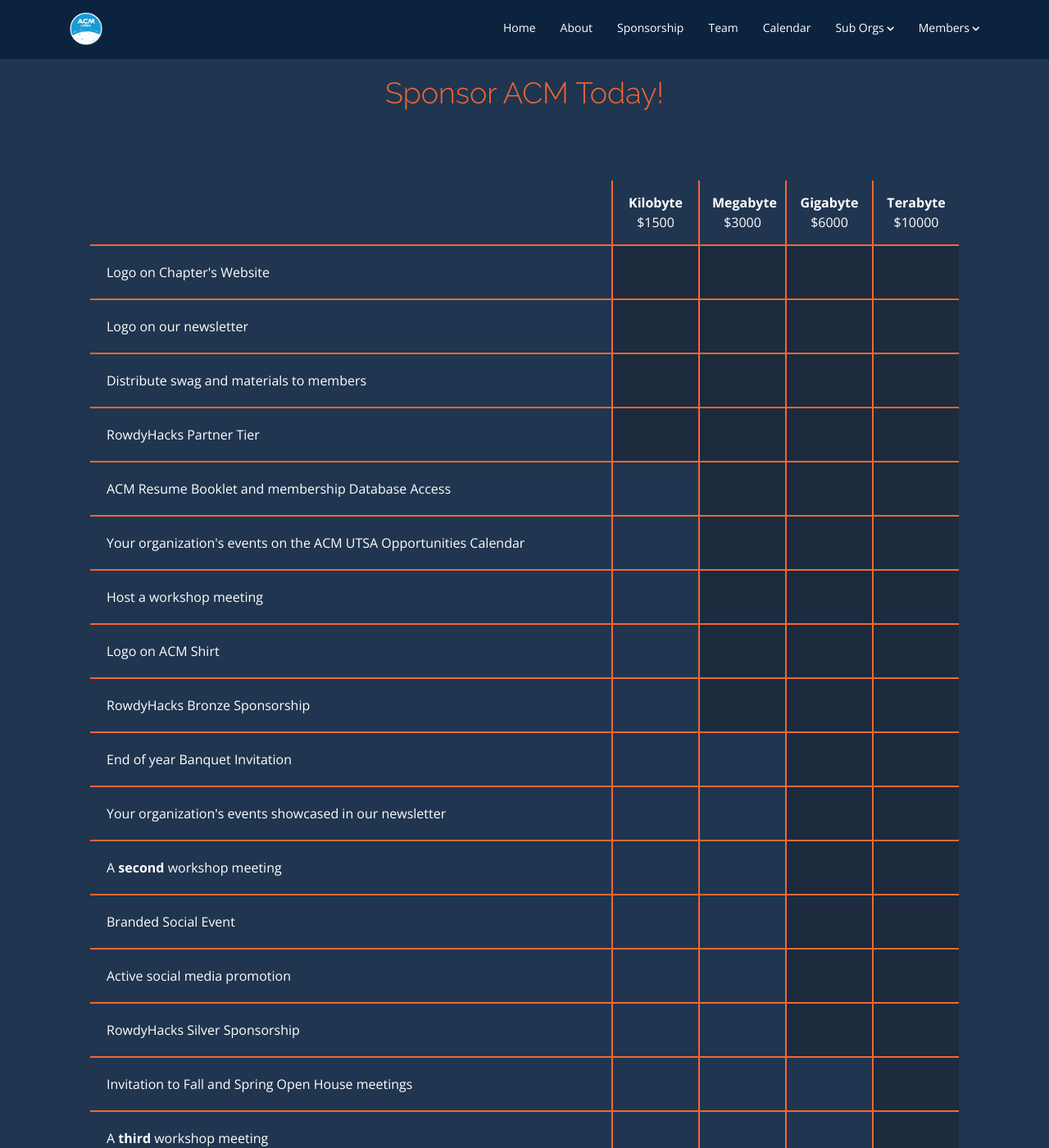
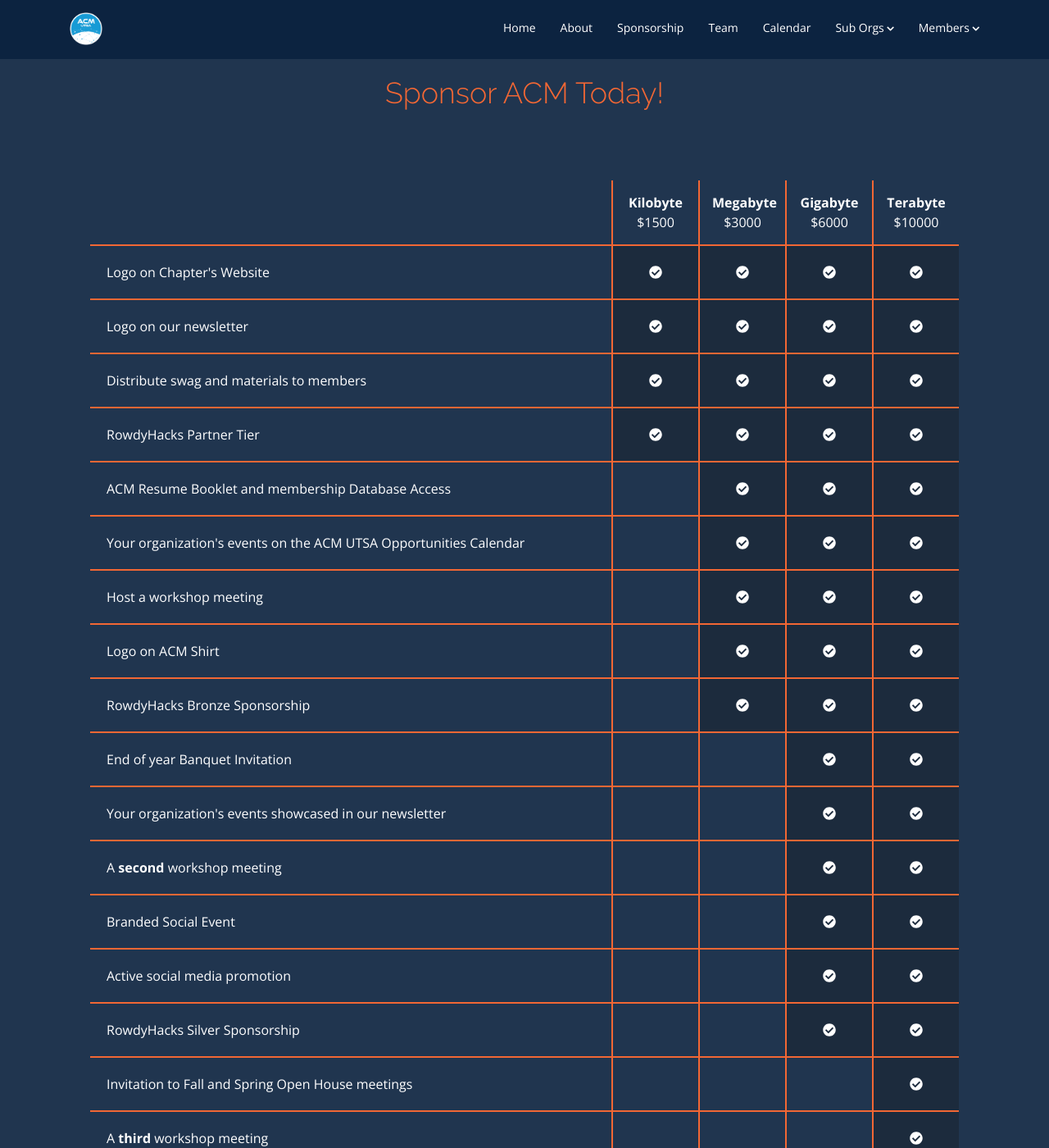
Before and after one commit to acmutsa/acmutsa.github.io, a Jekyll site: the page built from sponsorship.html, in a window 1280 px wide and 1400 px high. Shown: the whole window at 82% size. Built offline with Jekyll 4.4.1, drawn with Linux system fonts in a browser that asks for light colours; nearby versions of some CDN libraries.

Commit message:
Updated sponsorship perks styling

```diff
--- a/_includes/sponsor_perks_section.html
+++ b/_includes/sponsor_perks_section.html
@@ -12,111 +12,111 @@
 
     <!-- Statement + perk sections Section -->
     <div class="statement">Logo on Chapter's Website</div>
-    <div class="perk"></div>
-    <div class="perk"></div>
-    <div class="perk"></div>
-    <div class="perk"></div>
+    <div class="perk"><i class="fa fa-check-circle" aria-hidden="true"></i></div>
+    <div class="perk"><i class="fa fa-check-circle" aria-hidden="true"></i></div>
+    <div class="perk"><i class="fa fa-check-circle" aria-hidden="true"></i></div>
+    <div class="perk"><i class="fa fa-check-circle" aria-hidden="true"></i></div>
     <div class="statement">Logo on our newsletter</div>
-    <div class="perk"></div>
-    <div class="perk"></div>
-    <div class="perk"></div>
-    <div class="perk"></div>
+    <div class="perk"><i class="fa fa-check-circle" aria-hidden="true"></i></div>
+    <div class="perk"><i class="fa fa-check-circle" aria-hidden="true"></i></div>
+    <div class="perk"><i class="fa fa-check-circle" aria-hidden="true"></i></div>
+    <div class="perk"><i class="fa fa-check-circle" aria-hidden="true"></i></div>
     <div class="statement">Distribute swag and materials to members</div>
-    <div class="perk"></div>
-    <div class="perk"></div>
-    <div class="perk"></div>
-    <div class="perk"></div>
+    <div class="perk"><i class="fa fa-check-circle" aria-hidden="true"></i></div>
+    <div class="perk"><i class="fa fa-check-circle" aria-hidden="true"></i></div>
+    <div class="perk"><i class="fa fa-check-circle" aria-hidden="true"></i></div>
+    <div class="perk"><i class="fa fa-check-circle" aria-hidden="true"></i></div>
     <div class="statement">RowdyHacks Partner Tier</div>
-    <div class="perk"></div>
-    <div class="perk"></div>
-    <div class="perk"></div>
-    <div class="perk"></div>
+    <div class="perk"><i class="fa fa-check-circle" aria-hidden="true"></i></div>
+    <div class="perk"><i class="fa fa-check-circle" aria-hidden="true"></i></div>
+    <div class="perk"><i class="fa fa-check-circle" aria-hidden="true"></i></div>
+    <div class="perk"><i class="fa fa-check-circle" aria-hidden="true"></i></div>
 
     <div class="statement">ACM Resume Booklet and membership Database Access</div>
     <div class="empty"></div>
-    <div class="perk"></div>
-    <div class="perk"></div>
-    <div class="perk"></div>
+    <div class="perk"><i class="fa fa-check-circle" aria-hidden="true"></i></div>
+    <div class="perk"><i class="fa fa-check-circle" aria-hidden="true"></i></div>
+    <div class="perk"><i class="fa fa-check-circle" aria-hidden="true"></i></div>
     <div class="statement">Your organization's events on the ACM UTSA Opportunities Calendar</div>
     <div class="empty"></div>
-    <div class="perk"></div>
-    <div class="perk"></div>
-    <div class="perk"></div>
+    <div class="perk"><i class="fa fa-check-circle" aria-hidden="true"></i></div>
+    <div class="perk"><i class="fa fa-check-circle" aria-hidden="true"></i></div>
+    <div class="perk"><i class="fa fa-check-circle" aria-hidden="true"></i></div>
     <div class="statement">Host a workshop meeting</div>
     <div class="empty"></div>
-    <div class="perk"></div>
-    <div class="perk"></div>
-    <div class="perk"></div>
+    <div class="perk"><i class="fa fa-check-circle" aria-hidden="true"></i></div>
+    <div class="perk"><i class="fa fa-check-circle" aria-hidden="true"></i></div>
+    <div class="perk"><i class="fa fa-check-circle" aria-hidden="true"></i></div>
     <div class="statement">Logo on ACM Shirt</div>
     <div class="empty"></div>
-    <div class="perk"></div>
-    <div class="perk"></div>
-    <div class="perk"></div>
+    <div class="perk"><i class="fa fa-check-circle" aria-hidden="true"></i></div>
+    <div class="perk"><i class="fa fa-check-circle" aria-hidden="true"></i></div>
+    <div class="perk"><i class="fa fa-check-circle" aria-hidden="true"></i></div>
     <div class="statement">RowdyHacks Bronze Sponsorship</div>
     <div class="empty"></div>
-    <div class="perk"></div>
-    <div class="perk"></div>
-    <div class="perk"></div>
+    <div class="perk"><i class="fa fa-check-circle" aria-hidden="true"></i></div>
+    <div class="perk"><i class="fa fa-check-circle" aria-hidden="true"></i></div>
+    <div class="perk"><i class="fa fa-check-circle" aria-hidden="true"></i></div>
 
     <div class="statement">End of year Banquet Invitation</div>
     <div class="empty"></div>
     <div class="empty"></div>
-    <div class="perk"></div>
-    <div class="perk"></div>
+    <div class="perk"><i class="fa fa-check-circle" aria-hidden="true"></i></div>
+    <div class="perk"><i class="fa fa-check-circle" aria-hidden="true"></i></div>
     <div class="statement">Your organization's events showcased in our newsletter</div>
     <div class="empty"></div>
     <div class="empty"></div>
-    <div class="perk"></div>
-    <div class="perk"></div>
+    <div class="perk"><i class="fa fa-check-circle" aria-hidden="true"></i></div>
+    <div class="perk"><i class="fa fa-check-circle" aria-hidden="true"></i></div>
     <div class="statement">A <span>second</span> workshop meeting</div>
     <div class="empty"></div>
     <div class="empty"></div>
-    <div class="perk"></div>
-    <div class="perk"></div>
+    <div class="perk"><i class="fa fa-check-circle" aria-hidden="true"></i></div>
+    <div class="perk"><i class="fa fa-check-circle" aria-hidden="true"></i></div>
     <div class="statement">Branded Social Event</div>
     <div class="empty"></div>
     <div class="empty"></div>
-    <div class="perk"></div>
-    <div class="perk"></div>
+    <div class="perk"><i class="fa fa-check-circle" aria-hidden="true"></i></div>
+    <div class="perk"><i class="fa fa-check-circle" aria-hidden="true"></i></div>
     <div class="statement">Active social media promotion</div>
     <div class="empty"></div>
     <div class="empty"></div>
-    <div class="perk"></div>
-    <div class="perk"></div>
+    <div class="perk"><i class="fa fa-check-circle" aria-hidden="true"></i></div>
+    <div class="perk"><i class="fa fa-check-circle" aria-hidden="true"></i></div>
     <div class="statement">RowdyHacks Silver Sponsorship</div>
     <div class="empty"></div>
     <div class="empty"></div>
-    <div class="perk"></div>
-    <div class="perk"></div>
+    <div class="perk"><i class="fa fa-check-circle" aria-hidden="true"></i></div>
+    <div class="perk"><i class="fa fa-check-circle" aria-hidden="true"></i></div>
 
     <div class="statement">Invitation to Fall and Spring Open House meetings</div>
     <div class="empty"></div>
     <div class="empty"></div>
     <div class="empty"></div>
-    <div class="perk"></div>
+    <div class="perk"><i class="fa fa-check-circle" aria-hidden="true"></i></div>
     <div class="statement">A <span>third</span> workshop meeting</div>
     <div class="empty"></div>
     <div class="empty"></div>
     <div class="empty"></div>
-    <div class="perk"></div>
+    <div class="perk"><i class="fa fa-check-circle" aria-hidden="true"></i></div>
     <div class="statement">Host a competition</div>
     <div class="empty"></div>
     <div class="empty"></div>
     <div class="empty"></div>
-    <div class="perk"></div>
+    <div class="perk"><i class="fa fa-check-circle" aria-hidden="true"></i></div>
     <div class="statement">Offer a tour of your office space</div>
     <div class="empty"></div>
     <div class="empty"></div>
     <div class="empty"></div>
-    <div class="perk"></div>
+    <div class="perk"><i class="fa fa-check-circle" aria-hidden="true"></i></div>
     <div class="statement">RowdyHacks Gold Sponsorship</div>
     <div class="empty"></div>
     <div class="empty"></div>
     <div class="empty"></div>
-    <div class="perk"></div>
+    <div class="perk"><i class="fa fa-check-circle" aria-hidden="true"></i></div>
     <div class="statement">Semesterly Email</div>
     <div class="empty"></div>
     <div class="empty"></div>
     <div class="empty"></div>
-    <div class="perk"></div>
+    <div class="perk"><i class="fa fa-check-circle" aria-hidden="true"></i></div>
 </div>
--- a/css/custom/_style.scss
+++ b/css/custom/_style.scss
@@ -1186,8 +1186,8 @@
   background-color: rgba(0, 0, 0, 0.3);
   border-left: 2px solid $primary;
   border-bottom: 2px solid $primary;
-  padding: 20px;
-  text-align: left;
+  text-align: center;
+  padding-top: 20px;
 }
 
 #sponsor-perks .empty {
```
Also changed, not shown: 1 other file.
